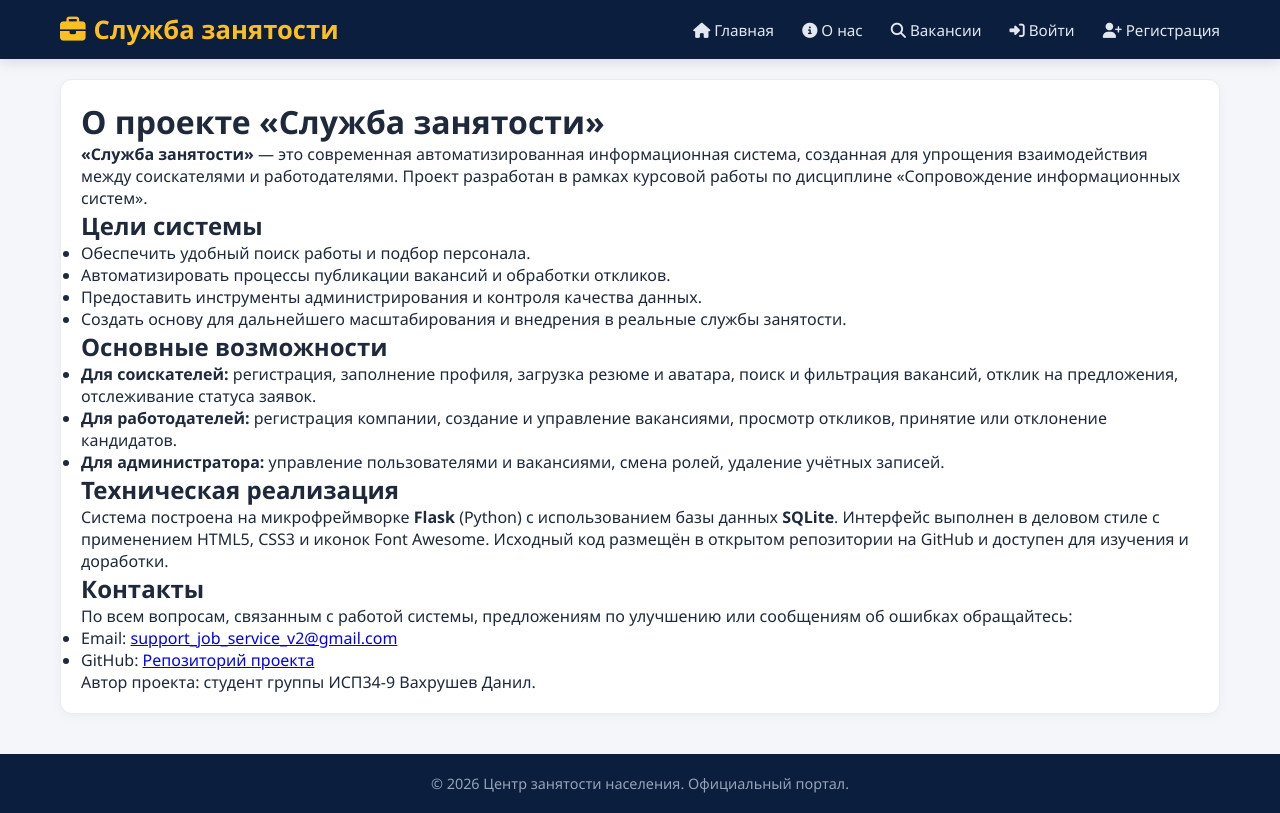
After one commit to aphezbtw/coursovaya, a Flask app: page /about in a window 1280 px wide. The commit adds this page. Run offline with Flask 3, Linux system fonts and the light colour scheme; parts of the project's set-up code (start-up, migrations or seed data) failed here and were passed over.

Commit message:
Add files via upload

```diff
--- a/job_service_v2/app.py
+++ b/job_service_v2/app.py
@@ -424,6 +424,10 @@ def delete_vacancy(vacancy_id):
 def uploaded_file(filename):
     return send_from_directory(app.config['UPLOAD_FOLDER'], filename)
 
+@app.route('/about')
+def about():
+    return render_template('about.html')
+
 if __name__ == '__main__':
     init_db()
     app.run(debug=True)
--- /dev/null
+++ b/job_service_v2/templates/about.html
@@ -0,0 +1,35 @@
+{% extends "base.html" %}
+{% block title %}О нас{% endblock %}
+{% block content %}
+    <div class="card">
+        <h1>О проекте «Служба занятости»</h1>
+
+        <p><strong>«Служба занятости»</strong> — это современная автоматизированная информационная система, созданная для упрощения взаимодействия между соискателями и работодателями. Проект разработан в рамках курсовой работы по дисциплине «Сопровождение информационных систем».</p>
+
+        <h2>Цели системы</h2>
+        <ul>
+            <li>Обеспечить удобный поиск работы и подбор персонала.</li>
+            <li>Автоматизировать процессы публикации вакансий и обработки откликов.</li>
+            <li>Предоставить инструменты администрирования и контроля качества данных.</li>
+            <li>Создать основу для дальнейшего масштабирования и внедрения в реальные службы занятости.</li>
+        </ul>
+
+        <h2>Основные возможности</h2>
+        <ul>
+            <li><strong>Для соискателей:</strong> регистрация, заполнение профиля, загрузка резюме и аватара, поиск и фильтрация вакансий, отклик на предложения, отслеживание статуса заявок.</li>
+            <li><strong>Для работодателей:</strong> регистрация компании, создание и управление вакансиями, просмотр откликов, принятие или отклонение кандидатов.</li>
+            <li><strong>Для администратора:</strong> управление пользователями и вакансиями, смена ролей, удаление учётных записей.</li>
+        </ul>
+
+        <h2>Техническая реализация</h2>
+        <p>Система построена на микрофреймворке <strong>Flask</strong> (Python) с использованием базы данных <strong>SQLite</strong>. Интерфейс выполнен в деловом стиле с применением HTML5, CSS3 и иконок Font Awesome. Исходный код размещён в открытом репозитории на GitHub и доступен для изучения и доработки.</p>
+
+        <h2>Контакты</h2>
+        <p>По всем вопросам, связанным с работой системы, предложениям по улучшению или сообщениям об ошибках обращайтесь:</p>
+        <ul>
+            <li>Email: <a href="mailto:support@employment.local">support_job_service_v2@gmail.com</a></li>
+            <li>GitHub: <a href="https://github.com/aphezbtw/coursovaya" target="_blank">Репозиторий проекта</a></li>
+        </ul>
+        <p>Автор проекта: студент группы ИСП34-9 Вахрушев Данил.</p>
+    </div>
+{% endblock %}
--- a/job_service_v2/templates/base.html
+++ b/job_service_v2/templates/base.html
@@ -15,6 +15,7 @@
             </a>
             <nav>
                 <a href="{{ url_for('index') }}"><i class="fa-solid fa-house"></i> Главная</a>
+                <a href="{{ url_for('about') }}"><i class="fa-solid fa-circle-info"></i> О нас</a>
                 <a href="{{ url_for('vacancies') }}"><i class="fa-solid fa-magnifying-glass"></i> Вакансии</a>
                 {% if g.user %}
                     <a href="{{ url_for('profile') }}"><i class="fa-solid fa-user"></i> Профиль</a>
```
